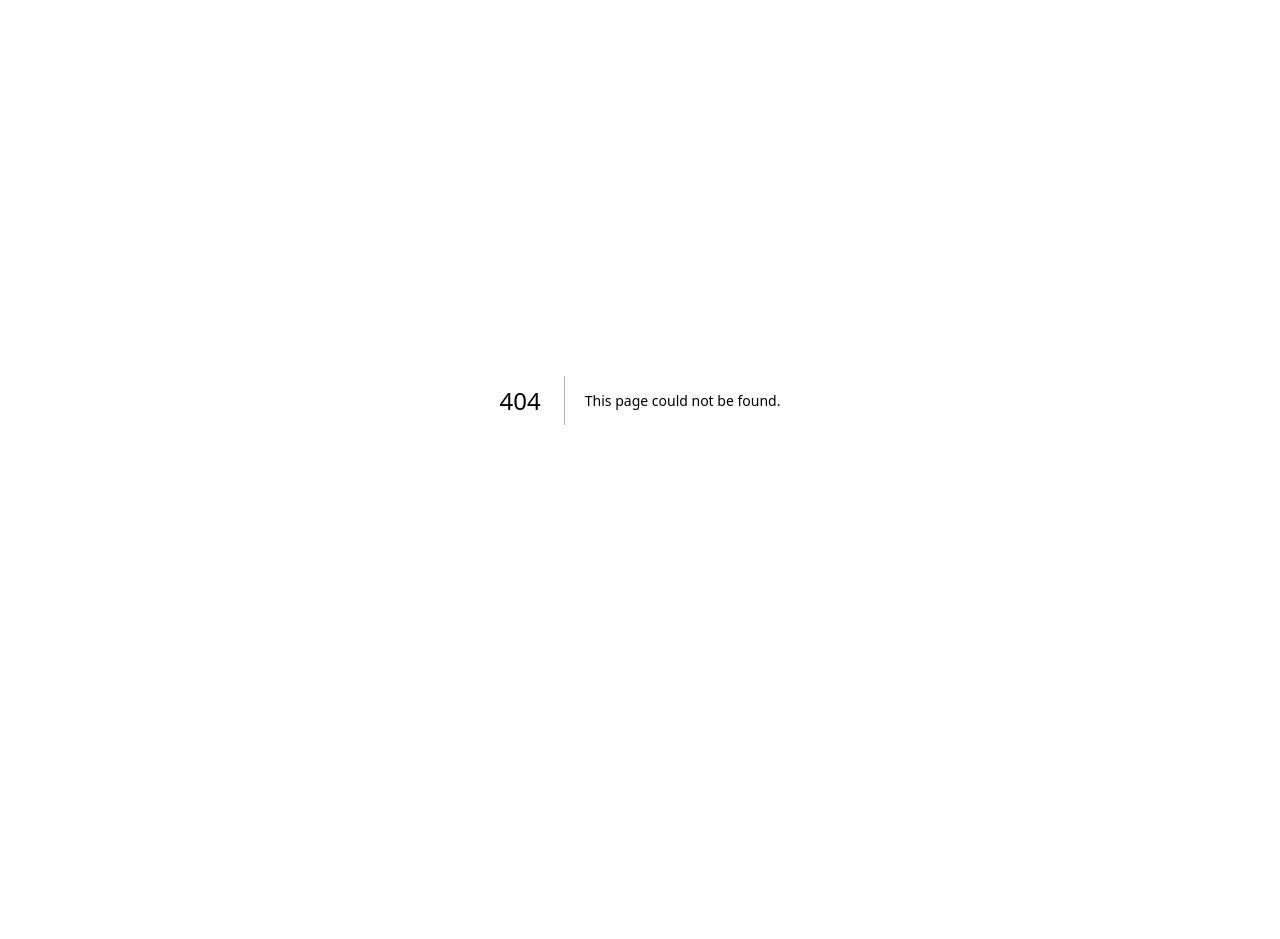
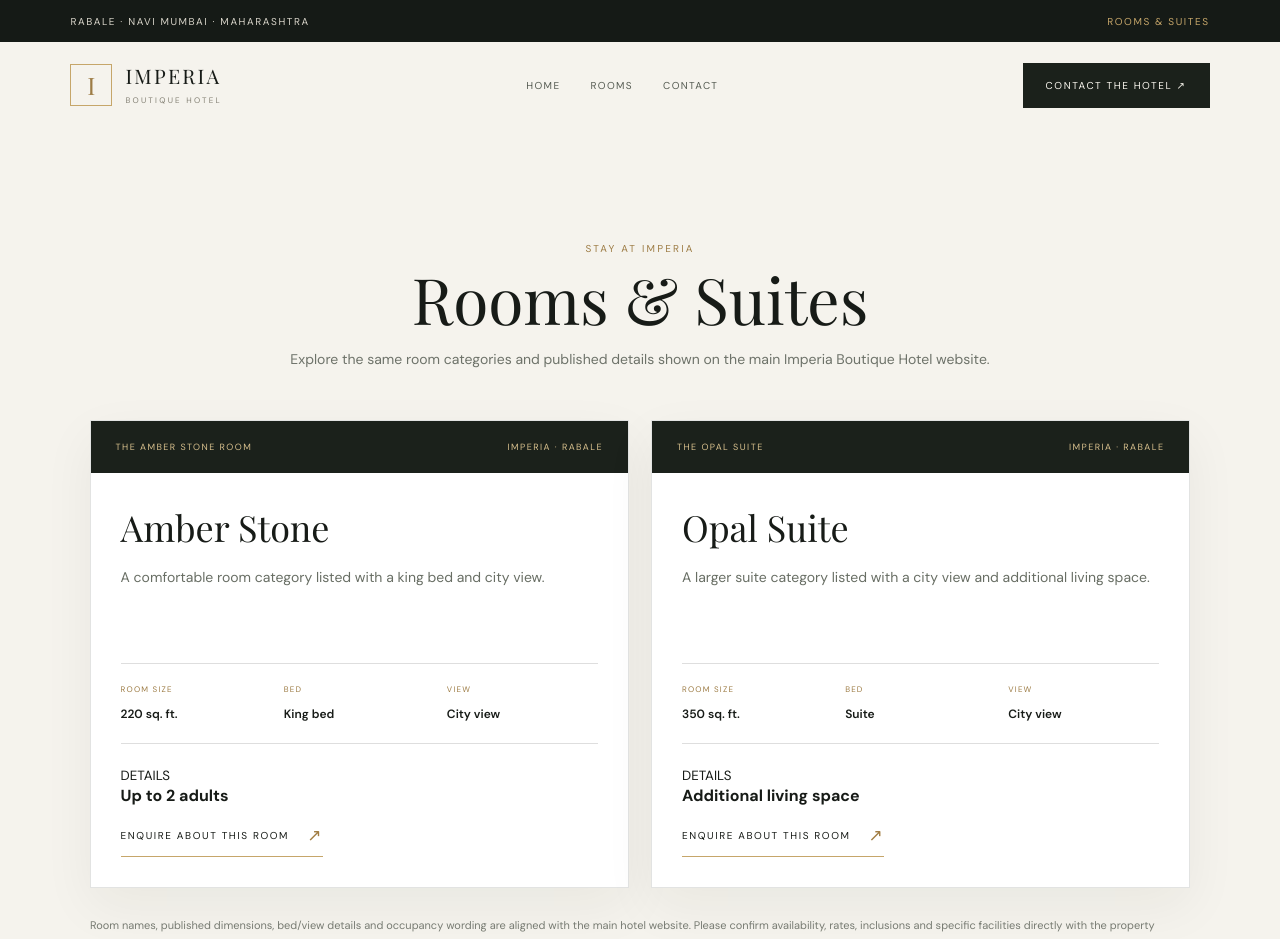
Before and after one commit to ajaysalunkhe2026-netizen/imperia-hotel-media, a Next.js app: page /rooms in a window 1280 px wide. Before the commit this address had no page. Shown: the top 939 px of the page. Before the commit the page ends 800 px from the top, so only its background shows below. Built offline with nearby package versions, Linux system fonts and the light colour scheme.

Commit message:
Add dedicated rooms page

```diff
--- /dev/null
+++ b/app/rooms/page.tsx
@@ -0,0 +1,36 @@
+import type { Metadata } from "next";
+
+export const metadata: Metadata = {
+  title: "Rooms & Suites | Imperia Boutique Hotel Rabale",
+  description: "Explore Amber Stone and Opal Suite room categories and published room details at Imperia Boutique Hotel, Rabale, Navi Mumbai.",
+  alternates: { canonical: "https://imperiaboutiquehotel.info/rooms" },
+};
+
+const rooms = [
+  { name: "Amber Stone", label: "THE AMBER STONE ROOM", size: "220 sq. ft.", bed: "King bed", view: "City view", occupancy: "Up to 2 adults", description: "A comfortable room category listed with a king bed and city view." },
+  { name: "Opal Suite", label: "THE OPAL SUITE", size: "350 sq. ft.", bed: "Suite", view: "City view", occupancy: "Additional living space", description: "A larger suite category listed with a city view and additional living space." },
+];
+
+export default function RoomsPage() {
+  return <main className="site-shell">
+    <div className="topbar"><span>Rabale · Navi Mumbai · Maharashtra</span><span>Rooms &amp; Suites</span></div>
+    <header className="nav">
+      <a className="brand" href="/" aria-label="Imperia Boutique Hotel home"><span className="brand-mark">I</span><span><span className="brand-name">IMPERIA</span><span className="brand-sub">BOUTIQUE HOTEL</span></span></a>
+      <nav className="nav-links" aria-label="Main navigation"><a href="/">Home</a><a href="/rooms" aria-current="page">Rooms</a><a href="/contact">Contact</a></nav>
+      <a className="nav-cta" href="/contact">Contact the hotel ↗</a>
+    </header>
+    <section className="rooms-section">
+      <div className="rooms-heading"><div className="intro-kicker">Stay at Imperia</div><h2>Rooms &amp; Suites</h2><p>Explore the same room categories and published details shown on the main Imperia Boutique Hotel website.</p></div>
+      <div className="room-detail-grid">{rooms.map(room => <article className="room-detail-card" key={room.name}>
+        <div className="room-card-top"><span>{room.label}</span><span>IMPERIA · RABALE</span></div>
+        <div className="room-card-body"><h3>{room.name}</h3><p className="room-description">{room.description}</p>
+          <div className="room-specs"><div><small>ROOM SIZE</small><strong>{room.size}</strong></div><div><small>BED</small><strong>{room.bed}</strong></div><div><small>VIEW</small><strong>{room.view}</strong></div></div>
+          <div><small>DETAILS</small><br/><strong>{room.occupancy}</strong></div>
+          <a className="text-link" href="/contact">ENQUIRE ABOUT THIS ROOM <span>↗</span></a>
+        </div>
+      </article>)}</div>
+      <p className="room-disclaimer">Room names, published dimensions, bed/view details and occupancy wording are aligned with the main hotel website. Please confirm availability, rates, inclusions and specific facilities directly with the property before booking.</p>
+    </section>
+    <footer className="footer"><div className="footer-top"><a className="brand" href="/"><span className="brand-mark">I</span><span><span className="brand-name">IMPERIA</span><span className="brand-sub">BOUTIQUE HOTEL</span></span></a><p className="footer-copy">Hotel information and published room details for Imperia Boutique Hotel, Rabale, Navi Mumbai.</p><a className="button-light" href="/contact">Contact the hotel ↗</a></div><div className="footer-bottom"><span>© {new Date().getFullYear()} Imperia Boutique Hotel</span><span><a href="/">Home</a> · <a href="/rooms">Rooms</a> · <a href="/contact">Contact</a></span><span>Rabale · Navi Mumbai · India</span></div></footer>
+  </main>;
+}
```
